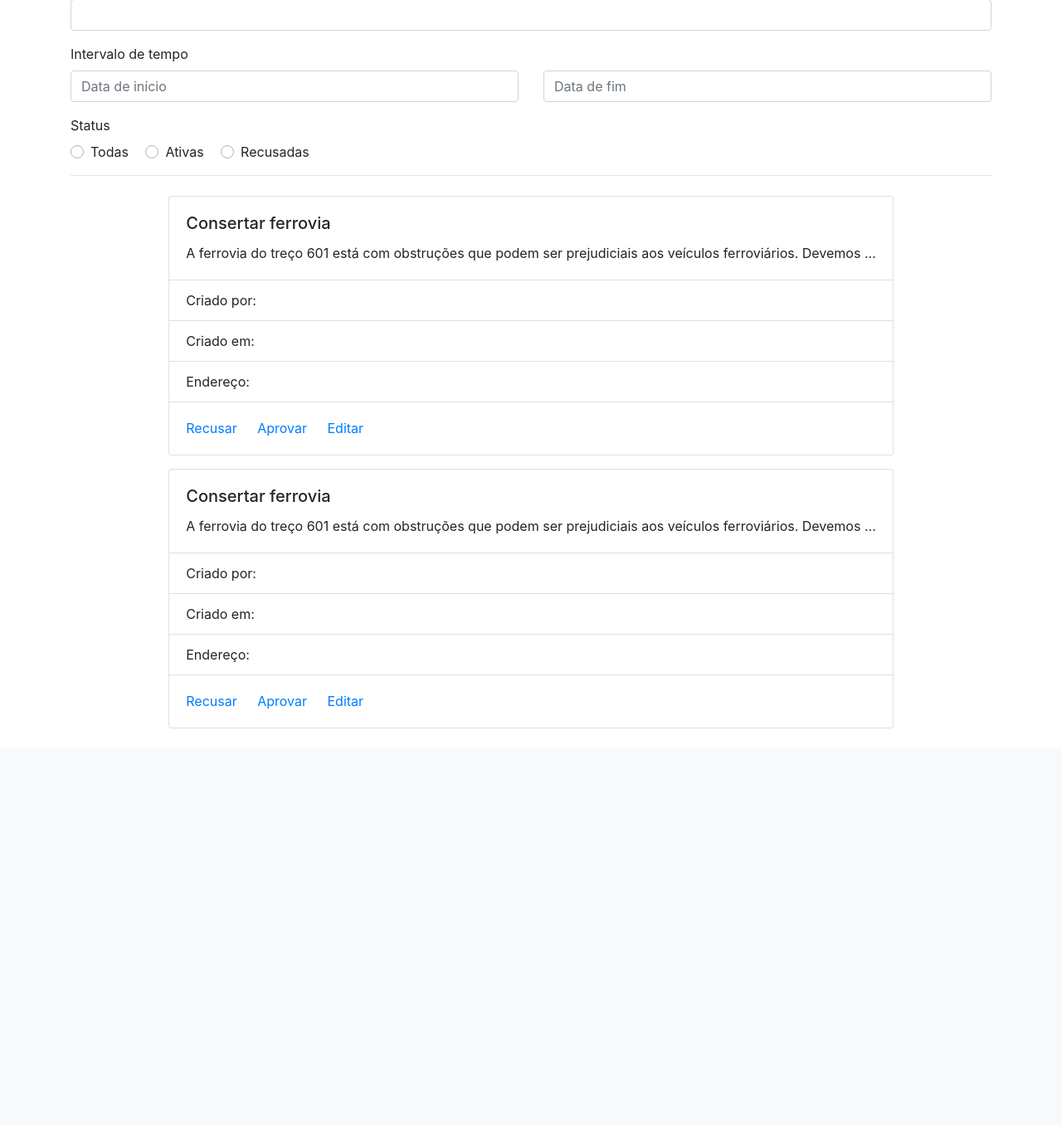
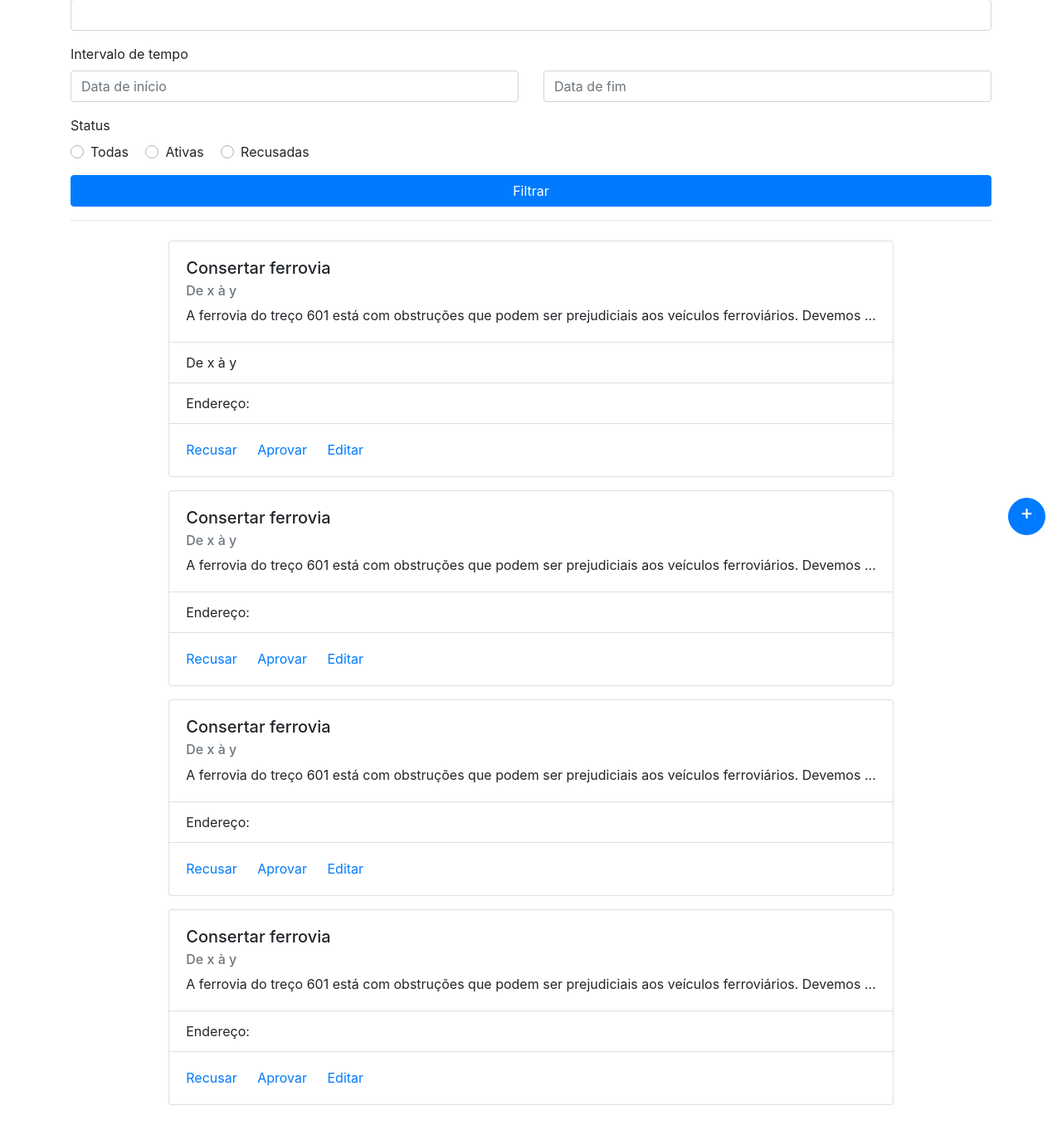
Before and after one commit to DanielMendesDoAmaralLivance/senai-projeto-2sem, a Flask app: page / in a window 1280 px wide. Shown: the part 135-1491 px from the top of the page at 83% size. Before the commit the page ends 1013 px from the top, so only its background shows below. Run offline with Flask 3, Linux system fonts and the light colour scheme; some libraries are stand-ins or nearby versions.

Commit message:
Adicionando botão para confirmar filtro, testando listagem e adicionando botão para abrir modal de inclusão de OS

```diff
--- a/templates/index.html
+++ b/templates/index.html
@@ -1,7 +1,6 @@
 {% extends 'base.html' %} {% block content %}
 
 <!-- Filtros de OS -->
-
 <div class="form-group">
   <label for="searchInput">Procurar</label>
   <input type="text" class="form-control" id="searchInput" />
@@ -49,23 +48,23 @@
     </div>
   </div>
 </div>
+<button type="button" class="btn btn-primary btn-block">Filtrar</button>
 
 <hr />
 
 <!-- Listagem de OS -->
-
 <div class="container d-flex flex-column align-items-center">
   <div class="card my-2 fluid">
     <div class="card-body">
       <h5 class="card-title">Consertar ferrovia</h5>
+      <h6 class="card-subtitle mb-2 text-muted">De x à y</h6>
       <p class="card-text">
         A ferrovia do treço 601 está com obstruções que podem ser prejudiciais
         aos veículos ferroviários. Devemos ...
       </p>
     </div>
     <ul class="list-group list-group-flush">
-      <li class="list-group-item">Criado por:</li>
-      <li class="list-group-item">Criado em:</li>
+      <li class="list-group-item">De x à y</li>
       <li class="list-group-item">Endereço:</li>
     </ul>
     <div class="card-body">
@@ -78,14 +77,51 @@
   <div class="card my-2 fluid">
     <div class="card-body">
       <h5 class="card-title">Consertar ferrovia</h5>
+      <h6 class="card-subtitle mb-2 text-muted">De x à y</h6>
       <p class="card-text">
         A ferrovia do treço 601 está com obstruções que podem ser prejudiciais
         aos veículos ferroviários. Devemos ...
       </p>
     </div>
     <ul class="list-group list-group-flush">
-      <li class="list-group-item">Criado por:</li>
-      <li class="list-group-item">Criado em:</li>
+      <li class="list-group-item">Endereço:</li>
+    </ul>
+    <div class="card-body">
+      <a href="#" class="card-link">Recusar</a>
+      <a href="#" class="card-link">Aprovar</a>
+      <a href="#" class="card-link">Editar</a>
+    </div>
+  </div>
+
+  <div class="card my-2 fluid">
+    <div class="card-body">
+      <h5 class="card-title">Consertar ferrovia</h5>
+      <h6 class="card-subtitle mb-2 text-muted">De x à y</h6>
+      <p class="card-text">
+        A ferrovia do treço 601 está com obstruções que podem ser prejudiciais
+        aos veículos ferroviários. Devemos ...
+      </p>
+    </div>
+    <ul class="list-group list-group-flush">
+      <li class="list-group-item">Endereço:</li>
+    </ul>
+    <div class="card-body">
+      <a href="#" class="card-link">Recusar</a>
+      <a href="#" class="card-link">Aprovar</a>
+      <a href="#" class="card-link">Editar</a>
+    </div>
+  </div>
+
+  <div class="card my-2 fluid">
+    <div class="card-body">
+      <h5 class="card-title">Consertar ferrovia</h5>
+      <h6 class="card-subtitle mb-2 text-muted">De x à y</h6>
+      <p class="card-text">
+        A ferrovia do treço 601 está com obstruções que podem ser prejudiciais
+        aos veículos ferroviários. Devemos ...
+      </p>
+    </div>
+    <ul class="list-group list-group-flush">
       <li class="list-group-item">Endereço:</li>
     </ul>
     <div class="card-body">
@@ -95,4 +131,13 @@
     </div>
   </div>
 </div>
+
+<!-- Botão flutuante para adicionar OS -->
+<button
+  class="btn btn-primary rounded-circle position-fixed d-flex justify-content-center align-items-center"
+  style="width: 45px; height: 45px; bottom: 20px; right: 20px"
+>
+  <h4>+</h4>
+</button>
+
 {% endblock %}
```
